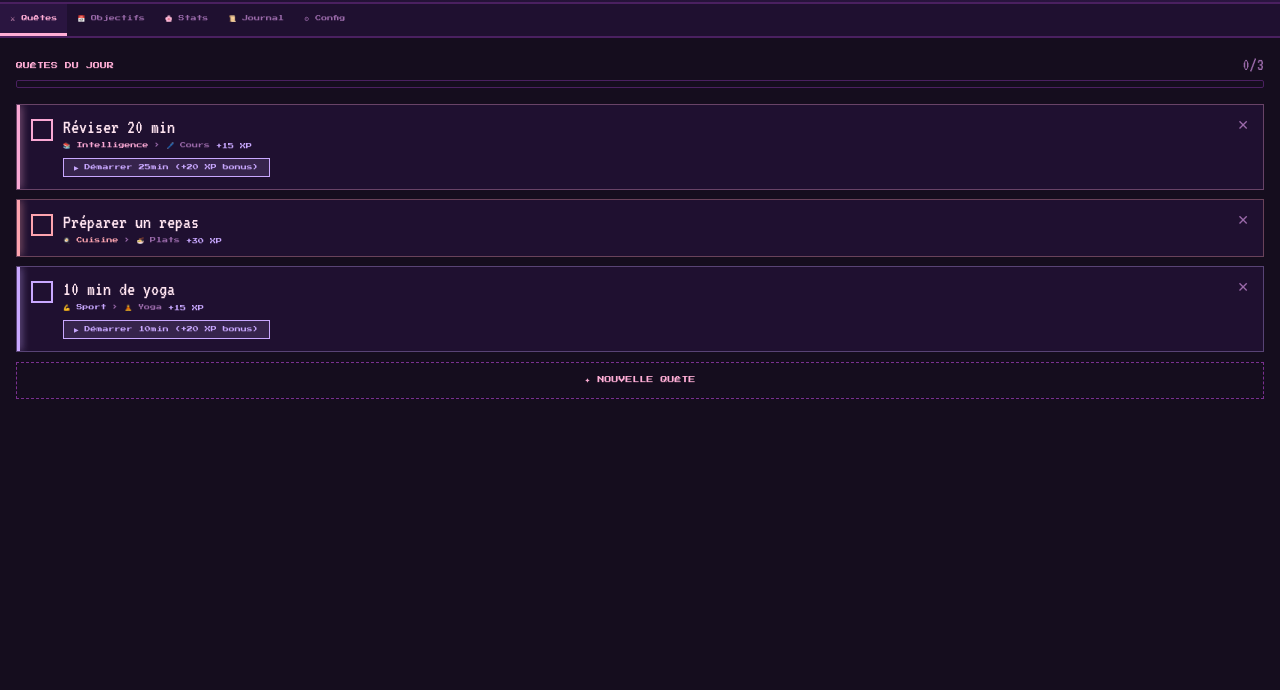
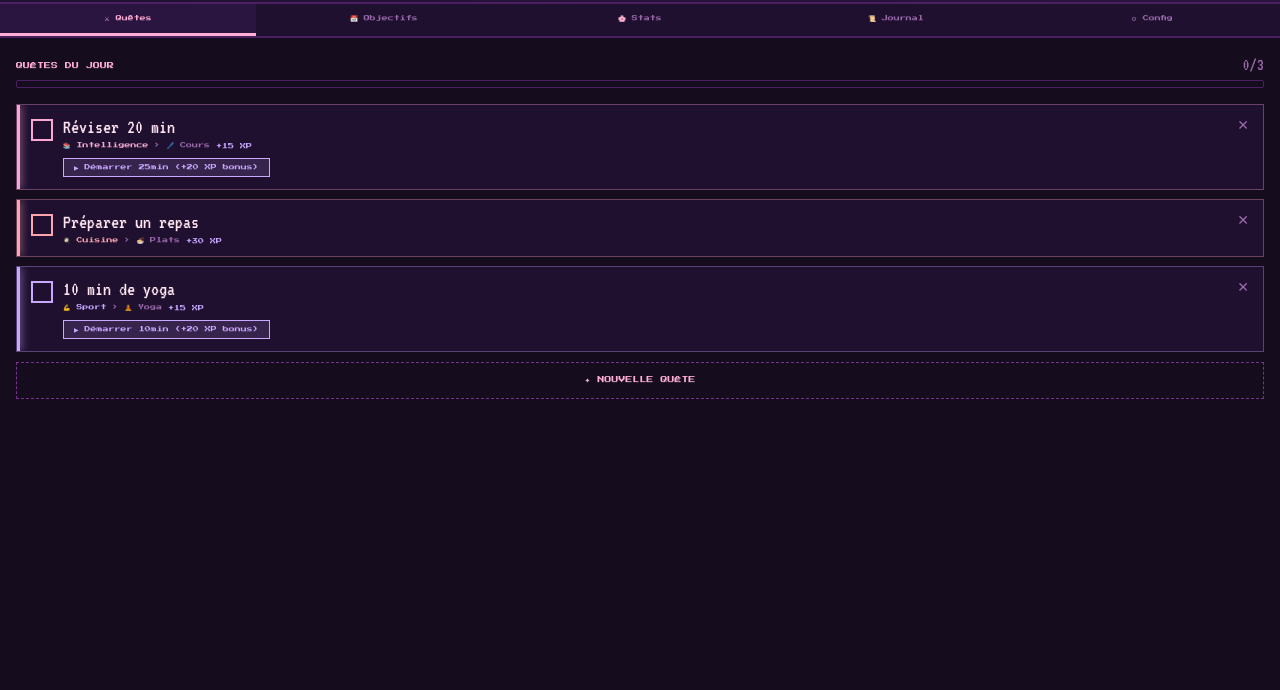
Before and after one commit to Aataye/RPG-LIFE, a plain HTML site: page index.html in a window 1280 px wide. Shown: the part 110-800 px from the top of the page. Drawn offline with nearby package versions, Linux system fonts and the light colour scheme.

Commit message:
Update index.html

```diff
--- a/index.html
+++ b/index.html
@@ -29,7 +29,7 @@
   .float { animation: float 3s ease-in-out infinite; }
   .shimmer { animation: shimmer 3s ease-in-out infinite; }
   .tab-bar { display: flex; border-bottom: 2px solid #4a2060; background: #1f1030; overflow-x: auto; }
-  .tab-btn { flex: 0 0 auto; padding: 11px 10px; background: transparent; border: none; border-bottom: 3px solid transparent; color: #9b6aaa; font-family: "Press Start 2P"; font-size: 6px; white-space: nowrap; cursor: pointer; }
+  .tab-btn { flex: 1; padding: 11px 10px; background: transparent; border: none; border-bottom: 3px solid transparent; color: #9b6aaa; font-family: "Press Start 2P"; font-size: 6px; white-space: nowrap; cursor: pointer; }
   .tab-btn.active { background: #2a1540; border-bottom-color: #ffaed6; color: #ffaed6; }
   .progress-wrap { background: #150d1e; border: 1px solid #4a2060; border-radius: 2px; overflow: hidden; }
   .progress-fill { height: 100%; border-radius: 2px; transition: width 0.6s; }
```
